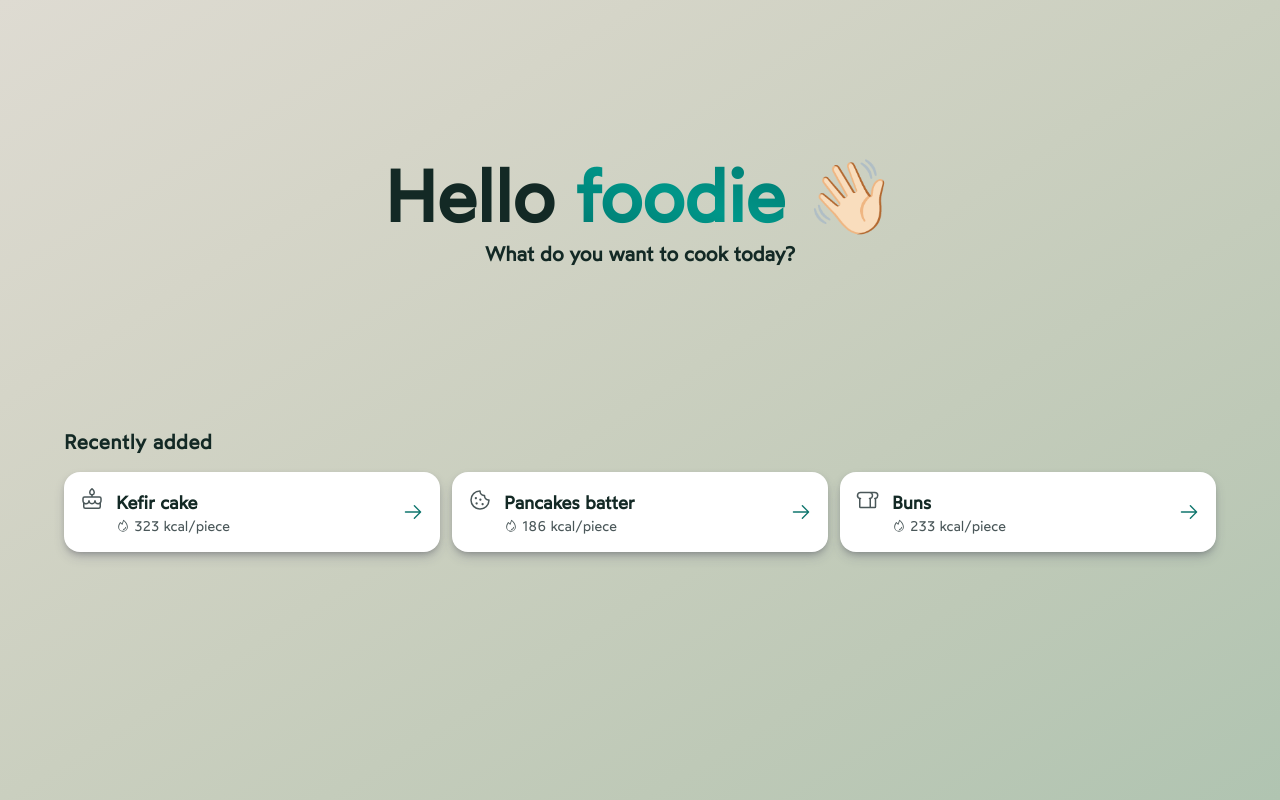
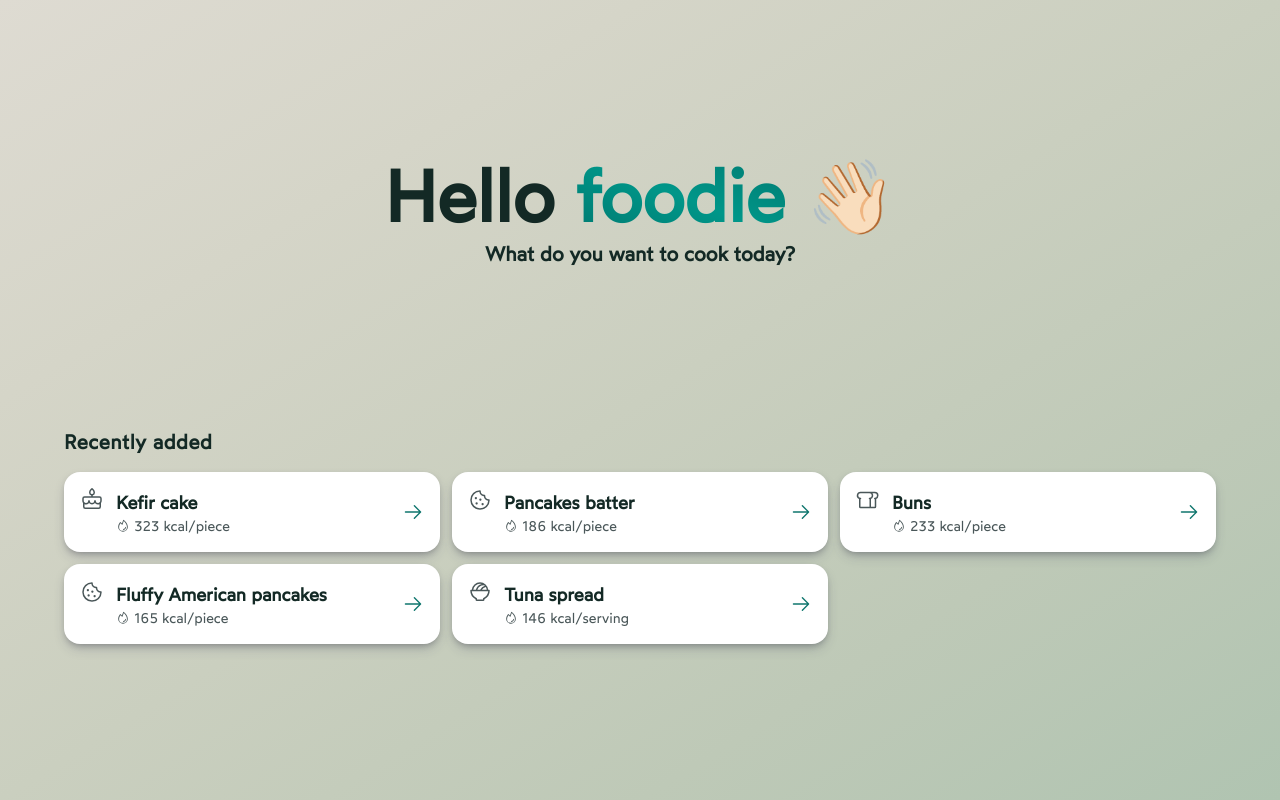
Before and after one commit to domihustinova/cookbook, a Next.js app: page / in a window 1280 px wide. Built offline with nearby package versions, Linux system fonts and the light colour scheme.

Commit message:
feat: add new recipes data

```diff
--- a/data/recipes.ts
+++ b/data/recipes.ts
@@ -194,4 +194,110 @@ export const recipes: Recipe[] = [
       "Bake for about 12 minutes until golden brown.",
     ],
   },
+  {
+    id: "fluffy-american-pancakes",
+    title: "Fluffy American pancakes",
+    category: "pancake",
+    course: ["breakfast"],
+    nutrients: {
+      totalKcal: 992,
+      protein: 33.19,
+      carbs: 149.33,
+      fat: 28.43,
+    },
+    yields: { amount: 6, type: "piece" },
+    ingredients: [
+      {
+        ingredientId: "flour",
+        name: "flour",
+        amount: 160,
+        measurement: { unitType: "weight", unit: "grams" },
+      },
+      {
+        ingredientId: "baking-powder",
+        name: "baking powder",
+        amount: 1,
+        measurement: { unitType: "volume", unit: "tablespoon" },
+      },
+      {
+        ingredientId: "sugar",
+        name: "sugar",
+        amount: 20,
+        measurement: { unitType: "weight", unit: "grams" },
+      },
+      {
+        ingredientId: "salt",
+        name: "salt",
+        amount: 0.5,
+        measurement: { unitType: "volume", unit: "teaspoon" },
+      },
+      {
+        ingredientId: "milk",
+        name: "milk",
+        amount: 240,
+        measurement: { unitType: "volume", unit: "millilitre" },
+      },
+      {
+        ingredientId: "eggs",
+        name: "eggs",
+        amount: 1,
+        measurement: { unitType: "count", unit: "piece" },
+      },
+      {
+        ingredientId: "butter",
+        name: "butter",
+        amount: 20,
+        measurement: { unitType: "weight", unit: "grams" },
+      },
+    ],
+    instructions: [
+      "Whisk the flour, baking powder, sugar, and salt in a large bowl.",
+      "In a medium bowl whisk together the milk, egg, and melted butter together until well combined.",
+      "Pour the milk mixture into the flour and fold together just until combined.",
+      "Heat a large skillet or griddle over medium-high heat. Once hot, rub or brush with butter to lightly grease the pan.",
+      "Cook for a few minutes until golden on the bottom and bubbles start to appear on the top, then flip over and cook an additional minute or until golden brown.",
+    ],
+    notes: ["55g egg", "semi-skimmed milk"],
+    credit: "https://preppykitchen.com/pancake-recipe/",
+  },
+  {
+    id: "tuna-spread",
+    title: "Tuna spread",
+    category: "spread",
+    course: ["main", "snack"],
+    nutrients: {
+      totalKcal: 293,
+      protein: 58,
+      carbs: 8.19,
+      fat: 2.56,
+    },
+    yields: { amount: 2, type: "serving" },
+    ingredients: [
+      {
+        ingredientId: "tuna",
+        name: "tuna",
+        amount: 160,
+        measurement: { unitType: "weight", unit: "grams" },
+      },
+      {
+        ingredientId: "onion",
+        name: "onion",
+        amount: 25,
+        measurement: { unitType: "weight", unit: "grams" },
+      },
+      {
+        ingredientId: "quark",
+        name: "quark",
+        amount: 150,
+        measurement: { unitType: "weight", unit: "grams" },
+      },
+      {
+        ingredientId: "mustard",
+        name: "mustard",
+        amount: 10,
+        measurement: { unitType: "weight", unit: "grams" },
+      },
+    ],
+    instructions: ["Mix all ingredients together."],
+  },
 ]
```
